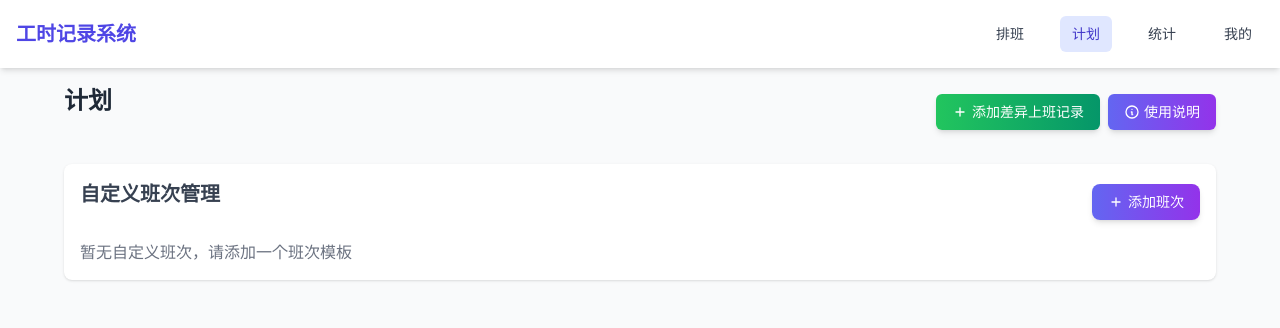
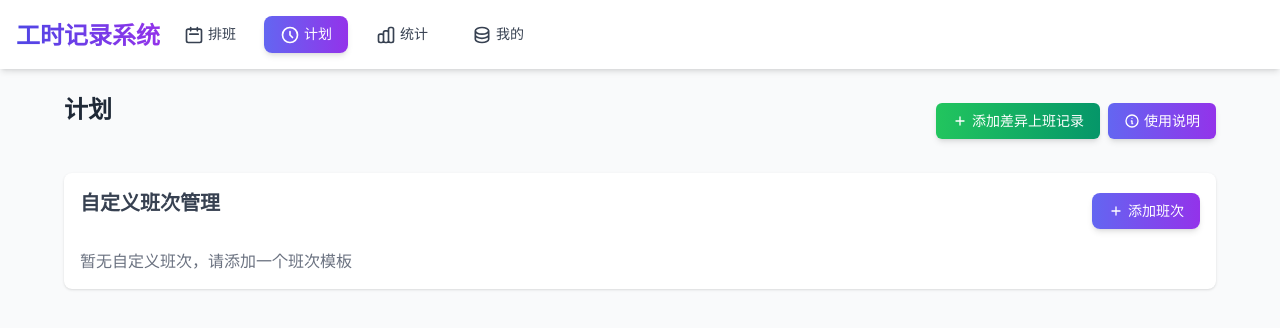
Before and after one commit to JiuWang95/workcum, a React (Vite) app: page / in a window 1280 px wide. Shown: the top 328 px of the page. Built offline with nearby package versions, Linux system fonts and the light colour scheme.

Commit message:
feat(导航): 重构导航样式并添加图标和动画效果
- 将导航样式提取到全局CSS中便于维护
- 为桌面和移动导航添加图标和悬停动画
- 改进导航栏的视觉效果和交互体验

```diff
--- a/src/components/Layout.jsx
+++ b/src/components/Layout.jsx
@@ -13,9 +13,9 @@ const Layout = () => {
 
   // Desktop navigation link active state styles
   const getDesktopLinkClass = (path) => {
-    const baseClass = "px-3 py-2 rounded-md text-sm font-medium transition-colors";
-    const activeClass = "bg-indigo-100 text-indigo-700";
-    const inactiveClass = "text-gray-700 hover:text-indigo-600 hover:bg-gray-100";
+    const baseClass = "nav-desktop-link";
+    const activeClass = "nav-desktop-link-active";
+    const inactiveClass = "nav-desktop-link-inactive";
 
     // Special handling for root path
     if (path === "/" && location.pathname === "/") {
@@ -32,9 +32,9 @@ const Layout = () => {
 
   // Mobile navigation link active state styles
   const getMobileLinkClass = (path) => {
-    const baseClass = "flex flex-col items-center p-2 text-xs transition-colors";
-    const activeClass = "text-indigo-600 bg-indigo-50 rounded-lg";
-    const inactiveClass = "text-gray-700 hover:text-indigo-600";
+    const baseClass = "nav-mobile-link";
+    const activeClass = "nav-mobile-link-active";
+    const inactiveClass = "nav-mobile-link-inactive";
 
     // Special handling for root path
     if (path === "/" && location.pathname === "/") {
@@ -52,50 +52,72 @@ const Layout = () => {
   return (
     <div className="min-h-screen bg-gray-50">
       {/* Desktop Navigation */}
-        <nav className="hidden md:flex bg-white shadow-md p-4">
-          <div className="container mx-auto flex justify-between items-center">
-            <h1 className="text-xl font-bold text-indigo-600">{t('app_title')}</h1>
-            <div className="flex space-x-6 items-center">
-              <Link to="/schedule" className={getDesktopLinkClass("/schedule")}>{t('navigation.schedule')}</Link>
-              <Link to="/" className={getDesktopLinkClass("/")}>{t('navigation.time_entry')}</Link>
-              <Link to="/reports" className={getDesktopLinkClass("/reports")}>{t('navigation.reports')}</Link>
-              <Link to="/data" className={getDesktopLinkClass("/data")}>{t('navigation.data')}</Link>
+        <nav className="hidden md:flex items-center justify-between bg-white shadow-md p-4 sticky top-0 z-40 backdrop-blur-sm bg-opacity-90">
+          <div className="flex items-center space-x-2">
+            <h1 className="nav-title">
+              {t('app_title')}
+            </h1>
+            <div className="flex space-x-2 md:space-x-3 items-center">
+              <Link to="/schedule" className={getDesktopLinkClass("/schedule")}>
+                <svg xmlns="http://www.w3.org/2000/svg" className="h-5 w-5 mr-1 inline" fill="none" viewBox="0 0 24 24" stroke="currentColor">
+                  <path strokeLinecap="round" strokeLinejoin="round" strokeWidth={2} d="M8 7V3m8 4V3m-9 8h10M5 21h14a2 2 0 002-2V7a2 2 0 00-2-2H5a2 2 0 00-2 2v12a2 2 0 002 2z" />
+                </svg>
+                {t('navigation.schedule')}
+              </Link>
+              <Link to="/" className={getDesktopLinkClass("/")}>
+                <svg xmlns="http://www.w3.org/2000/svg" className="h-5 w-5 mr-1 inline" fill="none" viewBox="0 0 24 24" stroke="currentColor">
+                  <path strokeLinecap="round" strokeLinejoin="round" strokeWidth={2} d="M12 8v4l3 3m6-3a9 9 0 11-18 0 9 9 0 0118 0z" />
+                </svg>
+                {t('navigation.time_entry')}
+              </Link>
+              <Link to="/reports" className={getDesktopLinkClass("/reports")}>
+                <svg xmlns="http://www.w3.org/2000/svg" className="h-5 w-5 mr-1 inline" fill="none" viewBox="0 0 24 24" stroke="currentColor">
+                  <path strokeLinecap="round" strokeLinejoin="round" strokeWidth={2} d="M9 19v-6a2 2 0 00-2-2H5a2 2 0 00-2 2v6a2 2 0 002 2h2a2 2 0 002-2zm0 0V9a2 2 0 012-2h2a2 2 0 012 2v10m-6 0a2 2 0 002 2h2a2 2 0 002-2m0 0V5a2 2 0 012-2h2a2 2 0 012 2v14a2 2 0 01-2 2h-2a2 2 0 01-2-2z" />
+                </svg>
+                {t('navigation.reports')}
+              </Link>
+              <Link to="/data" className={getDesktopLinkClass("/data")}>
+                <svg xmlns="http://www.w3.org/2000/svg" className="h-5 w-5 mr-1 inline" fill="none" viewBox="0 0 24 24" stroke="currentColor">
+                  <path strokeLinecap="round" strokeLinejoin="round" strokeWidth={2} d="M4 7v10c0 2.21 3.582 4 8 4s8-1.79 8-4V7M4 7c0 2.21 3.582 4 8 4s8-1.79 8-4M4 7c0-2.21 3.582-4 8-4s8 1.79 8 4m0 5c0 2.21-3.582 4-8 4s-8-1.79-8-4" />
+                </svg>
+                {t('navigation.data')}
+              </Link>
             </div>
           </div>
         </nav>
 
       {/* Mobile Navigation */}
-      <nav className="md:hidden fixed bottom-0 left-0 right-0 bg-white shadow-lg z-50">
-        <div className="flex justify-around items-center p-3">
+      <nav className="md:hidden fixed bottom-0 left-0 right-0 bg-white shadow-2xl z-50 border-t border-gray-100">
+        <div className="flex justify-around items-center py-2 px-1">
           <Link to="/schedule" className={getMobileLinkClass("/schedule")}>
             <svg xmlns="http://www.w3.org/2000/svg" className="h-6 w-6" fill="none" viewBox="0 0 24 24" stroke="currentColor">
               <path strokeLinecap="round" strokeLinejoin="round" strokeWidth={2} d="M8 7V3m8 4V3m-9 8h10M5 21h14a2 2 0 002-2V7a2 2 0 00-2-2H5a2 2 0 00-2 2v12a2 2 0 002 2z" />
             </svg>
-            <span className="text-xs sm:text-sm">{t('navigation.schedule')}</span>
+            <span className="text-xs mt-1">{t('navigation.schedule')}</span>
           </Link>
           <Link to="/" className={getMobileLinkClass("/")}>
             <svg xmlns="http://www.w3.org/2000/svg" className="h-6 w-6" fill="none" viewBox="0 0 24 24" stroke="currentColor">
               <path strokeLinecap="round" strokeLinejoin="round" strokeWidth={2} d="M12 8v4l3 3m6-3a9 9 0 11-18 0 9 9 0 0118 0z" />
             </svg>
-            <span className="text-xs sm:text-sm">{t('navigation.time_entry')}</span>
+            <span className="text-xs mt-1">{t('navigation.time_entry')}</span>
           </Link>
           <Link to="/reports" className={getMobileLinkClass("/reports")}>
             <svg xmlns="http://www.w3.org/2000/svg" className="h-6 w-6" fill="none" viewBox="0 0 24 24" stroke="currentColor">
               <path strokeLinecap="round" strokeLinejoin="round" strokeWidth={2} d="M9 19v-6a2 2 0 00-2-2H5a2 2 0 00-2 2v6a2 2 0 002 2h2a2 2 0 002-2zm0 0V9a2 2 0 012-2h2a2 2 0 012 2v10m-6 0a2 2 0 002 2h2a2 2 0 002-2m0 0V5a2 2 0 012-2h2a2 2 0 012 2v14a2 2 0 01-2 2h-2a2 2 0 01-2-2z" />
             </svg>
-            <span className="text-xs sm:text-sm">{t('navigation.reports')}</span>
+            <span className="text-xs mt-1">{t('navigation.reports')}</span>
           </Link>
           <Link to="/data" className={getMobileLinkClass("/data")}>
             <svg xmlns="http://www.w3.org/2000/svg" className="h-6 w-6" fill="none" viewBox="0 0 24 24" stroke="currentColor">
               <path strokeLinecap="round" strokeLinejoin="round" strokeWidth={2} d="M4 7v10c0 2.21 3.582 4 8 4s8-1.79 8-4V7M4 7c0 2.21 3.582 4 8 4s8-1.79 8-4M4 7c0-2.21 3.582-4 8-4s8 1.79 8 4m0 5c0 2.21-3.582 4-8 4s-8-1.79-8-4" />
             </svg>
-            <span className="text-xs sm:text-sm">{t('navigation.data')}</span>
+            <span className="text-xs mt-1">{t('navigation.data')}</span>
           </Link>
         </div>
       </nav>
 
       {/* Main Content */}
-      <main className="container mx-auto p-4 md:pb-4 pb-24">
+      <main className="container mx-auto p-4 md:pb-6 pb-24 pt-6 md:pt-6">
         <Outlet />
       </main>
     </div>
--- a/src/styles/globals.css
+++ b/src/styles/globals.css
@@ -5,6 +5,35 @@
 /* Custom styles */
 body {
   @apply bg-gray-50 text-gray-900;
+}
+
+/* Navigation styles */
+.nav-desktop-link {
+  @apply px-4 py-2 rounded-lg text-sm font-medium transition-all duration-200 ease-in-out transform;
+}
+
+.nav-desktop-link-active {
+  @apply bg-gradient-to-r from-indigo-500 to-purple-600 text-white shadow-md;
+}
+
+.nav-desktop-link-inactive {
+  @apply text-gray-700 hover:text-indigo-600 hover:bg-indigo-50 hover:-translate-y-0.5;
+}
+
+.nav-mobile-link {
+  @apply flex flex-col items-center p-3 text-xs transition-all duration-200 ease-in-out transform rounded-xl;
+}
+
+.nav-mobile-link-active {
+  @apply text-indigo-700 bg-gradient-to-b from-blue-100 to-blue-50 shadow-inner;
+}
+
+.nav-mobile-link-inactive {
+  @apply text-gray-600 hover:text-indigo-500 hover:bg-gray-50;
+}
+
+.nav-title {
+  @apply text-2xl font-bold bg-gradient-to-r from-indigo-600 to-purple-600 bg-clip-text text-transparent;
 }
 
 /* Hide scrollbar for Chrome, Safari and Opera by default */
```
